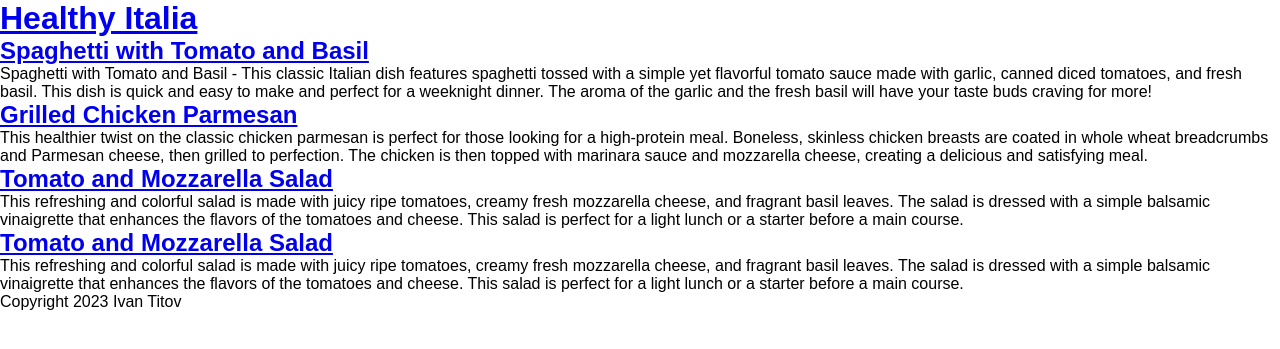
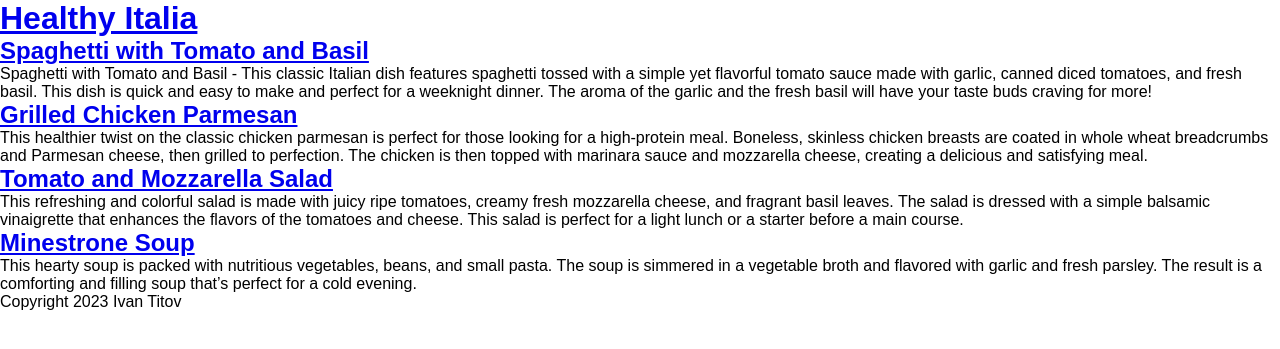
Before and after one commit to IvanTitov9/HealthyItaly, a Jekyll site: the page built from pages/recipelisting.md, in a window 1280 px wide. Shown: the top 349 px of the page. Built offline with Jekyll 4.4.1, drawn with Linux system fonts in a browser that asks for light colours.

Commit message:
Update Recipe “tomato-and-mozzarella-salad”

```diff
--- a/_recipes/tomato-and-mozzarella-salad.md
+++ b/_recipes/tomato-and-mozzarella-salad.md
@@ -1,26 +1,34 @@
 ---
-title: Tomato and Mozzarella Salad
+title: Minestrone Soup
 date: 2023-02-14T15:06:40.579Z
-order: 3
+order: 4
 layout: recipe
 published: true
 ---
-This refreshing and colorful salad is made with juicy ripe tomatoes, creamy fresh mozzarella cheese, and fragrant basil leaves. The salad is dressed with a simple balsamic vinaigrette that enhances the flavors of the tomatoes and cheese. This salad is perfect for a light lunch or a starter before a main course.
+This hearty soup is packed with nutritious vegetables, beans, and small pasta. The soup is simmered in a vegetable broth and flavored with garlic and fresh parsley. The result is a comforting and filling soup that's perfect for a cold evening.
 
-![](../uploads/screenshot-2023-02-14-at-15.05.48.png "Tomato and Mozzarella Salad")
+![](../uploads/screenshot-2023-02-14-at-15.08.44.png "Minestrone Soup")
 
 ## Ingredients
 
-* 2 large tomatoes, sliced
-* 8 oz fresh mozzarella cheese, sliced
-* 1/4 cup chopped fresh basil
-* 2 tbsp balsamic vinegar
-* 2 tbsp olive oil
+* 1 tbsp olive oil
+* 1 onion, chopped
+* 2 cloves garlic, minced
+* 2 carrots, chopped
+* 2 stalks celery, chopped
+* 1 zucchini, chopped
+* 1 can diced tomatoes (14 oz)
+* 4 cups low-sodium vegetable broth
+* 1 cup cooked small pasta
+* 1 can cannellini beans (15 oz), drained and rinsed
+* 1/4 cup chopped fresh parsley
 * Salt and black pepper to taste
 
 ## Method
 
-1. Arrange the tomato and mozzarella slices on a platter or individual plates.
-2. Sprinkle the chopped basil over the top.
-3. In a small bowl, whisk together the balsamic vinegar and olive oil.
-4. Drizzle the dressing over the salad and season with salt and black pepper to taste.
+1. Heat the olive oil in a large pot over medium heat.
+2. Add the onion and garlic and cook until softened, about 3 minutes.
+3. Add the carrots, celery, and zucchini and cook for 5 minutes, stirring occasionally.
+4. Add the diced tomatoes, vegetable broth, and cooked pasta.
+5. Bring the soup to a boil, then reduce the heat and simmer for 20-25 minutes, or until the vegetables are tender.
+6. Add the cannellini beans and chopped
```
Also changed, not shown: 1 other file.
